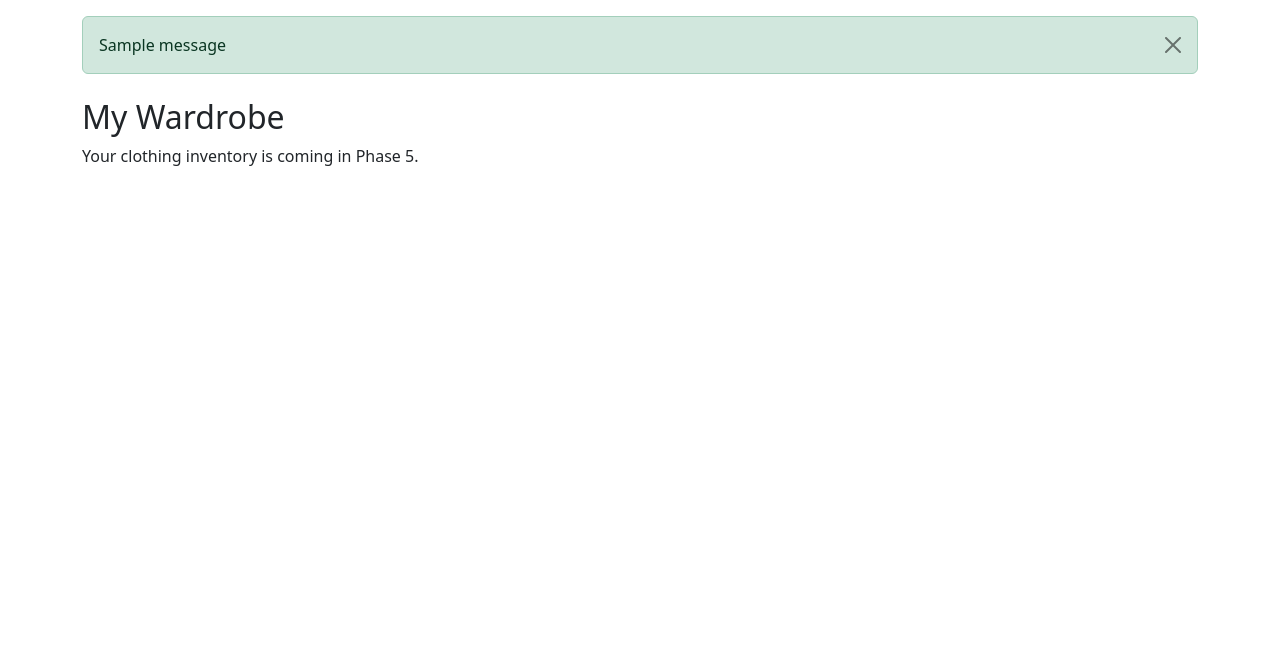
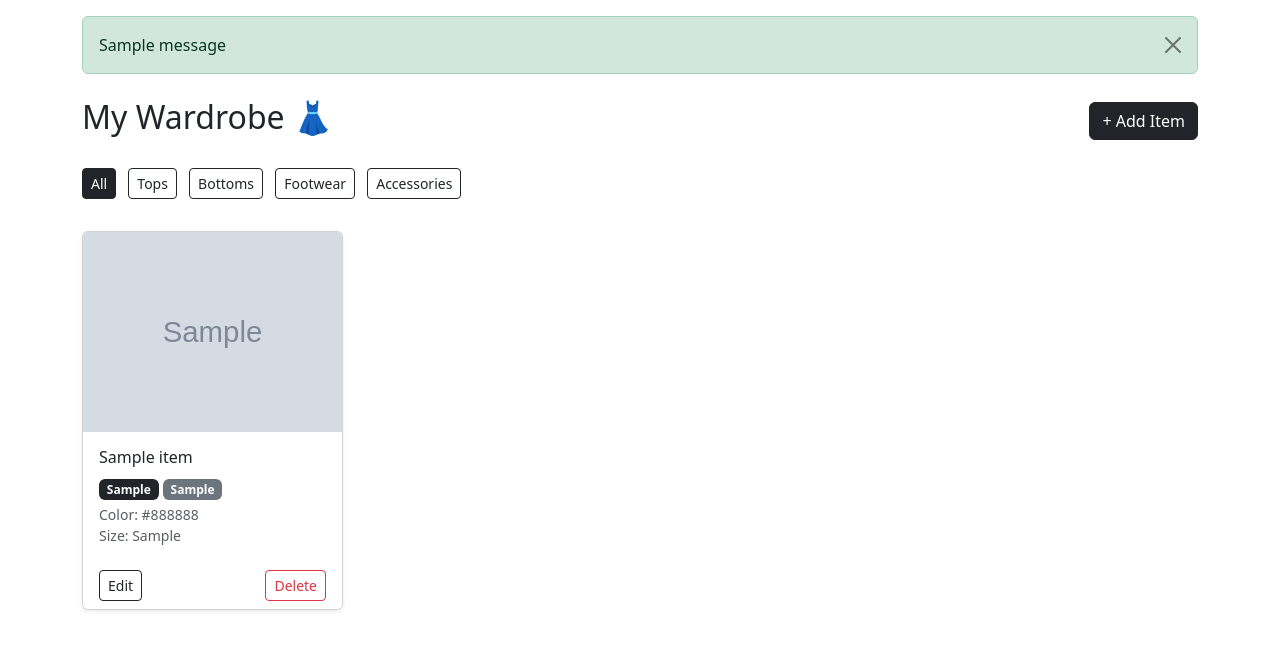
Before and after one commit to sherlynmuthoni52-ops/closetiq, a Flask app: page /inventory in a window 1280 px wide. Shown: the part 56-706 px from the top of the page. Run offline with Flask 3, Linux system fonts and the light colour scheme; a user stored in the database is signed in; tables that the repository leaves empty hold one stand-in row (values such as "Sample post"); grey boxes marked "Sample" are stand-in pictures; one stand-in notice (Sample message) is shown.

Commit message:
Enhance inventory template: improve layout, add item details, and implement edit/delete functionality

```diff
--- a/templates/inventory.html
+++ b/templates/inventory.html
@@ -1,6 +1,108 @@
 {% extends "base.html" %}
 {% block title %}My Wardrobe{% endblock %}
+
 {% block content %}
-<h2>My Wardrobe</h2>
-<p>Your clothing inventory is coming in Phase 5.</p>
+
+<!-- Header -->
+<div class="d-flex justify-content-between align-items-center mb-4">
+    <h2>My Wardrobe 👗</h2>
+    <a href="{{ url_for('inventory.add_item') }}" class="btn btn-dark">
+        + Add Item
+    </a>
+</div>
+
+<!-- Category Filter Buttons -->
+<div class="mb-4">
+    {% for category in categories %}
+    <a href="{{ url_for('inventory.view_inventory', category=category) }}"
+       class="btn btn-sm me-2 mb-2
+              {% if selected_category == category %}btn-dark{% else %}btn-outline-dark{% endif %}">
+        {{ category }}
+    </a>
+    {% endfor %}
+</div>
+
+<!-- Items Grid -->
+{% if items %}
+<div class="row">
+    {% for item in items %}
+    <div class="col-md-3 mb-4">
+        <div class="card shadow-sm h-100">
+
+            <!-- Item Image -->
+            {% if item["image_path"] %}
+            <img src="{{ url_for('static', filename='uploads/' + item['image_path']) }}"
+                 class="card-img-top"
+                 style="height: 200px; object-fit: cover;">
+            {% else %}
+            <div class="bg-light d-flex align-items-center justify-content-center"
+                 style="height: 200px;">
+                <span class="text-muted fs-4">👕</span>
+            </div>
+            {% endif %}
+
+            <!-- Item Details -->
+            <div class="card-body">
+                <h6 class="card-title">{{ item["name"] }}</h6>
+
+                <p class="card-text mb-1">
+                    <span class="badge bg-dark">{{ item["category"] }}</span>
+                    {% if item["season"] %}
+                    <span class="badge bg-secondary">{{ item["season"] }}</span>
+                    {% endif %}
+                </p>
+
+                {% if item["color"] %}
+                <p class="card-text text-muted small mb-0">
+                    Color: {{ item["color"] }}
+                </p>
+                {% endif %}
+
+                {% if item["size"] %}
+                <p class="card-text text-muted small">
+                    Size: {{ item["size"] }}
+                </p>
+                {% endif %}
+            </div>
+
+            <!-- Edit and Delete Buttons -->
+            <div class="card-footer d-flex justify-content-between bg-white border-top-0">
+
+                <a href="{{ url_for('inventory.edit_item', item_id=item['id']) }}"
+                   class="btn btn-sm btn-outline-dark">
+                    Edit
+                </a>
+
+                <!-- Delete uses a form with POST method for security -->
+                <form method="POST"
+                      action="{{ url_for('inventory.delete_item', item_id=item['id']) }}"
+                      onsubmit="return confirm('Delete this item from your wardrobe?')">
+                    <button type="submit" class="btn btn-sm btn-outline-danger">
+                        Delete
+                    </button>
+                </form>
+
+            </div>
+        </div>
+    </div>
+    {% endfor %}
+</div>
+
+{% else %}
+<!-- Empty state message -->
+<div class="alert alert-light text-center py-5">
+    <h5>No items found in {{ selected_category }}</h5>
+    <p class="text-muted">
+        {% if selected_category == "All" %}
+            Your wardrobe is empty. Start by adding your first item!
+        {% else %}
+            You have no items in the {{ selected_category }} category yet.
+        {% endif %}
+    </p>
+    <a href="{{ url_for('inventory.add_item') }}" class="btn btn-dark">
+        + Add Item
+    </a>
+</div>
+{% endif %}
+
 {% endblock %}
```
